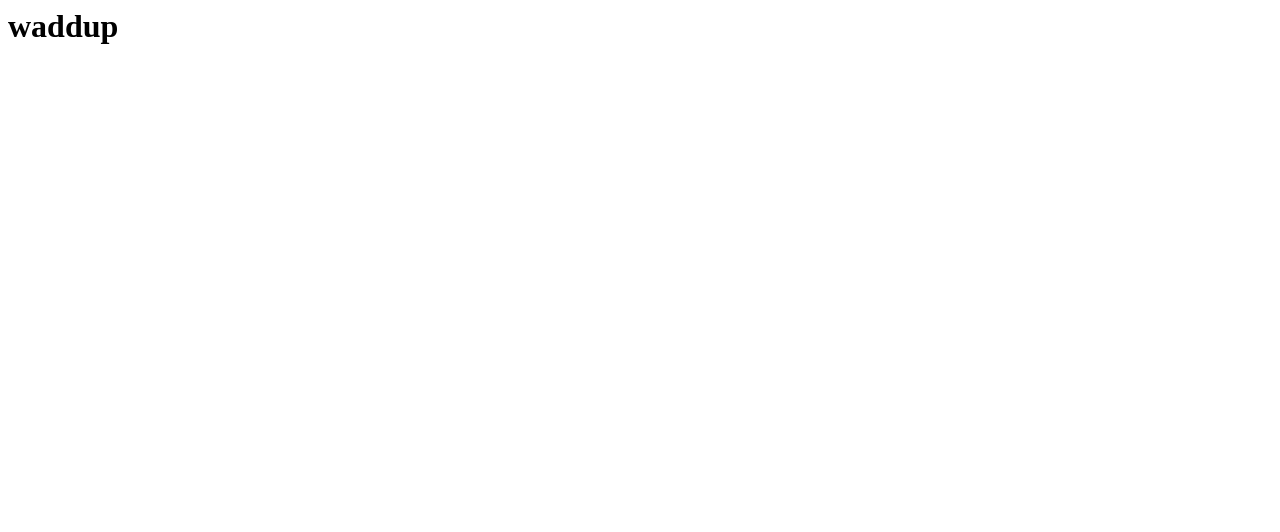
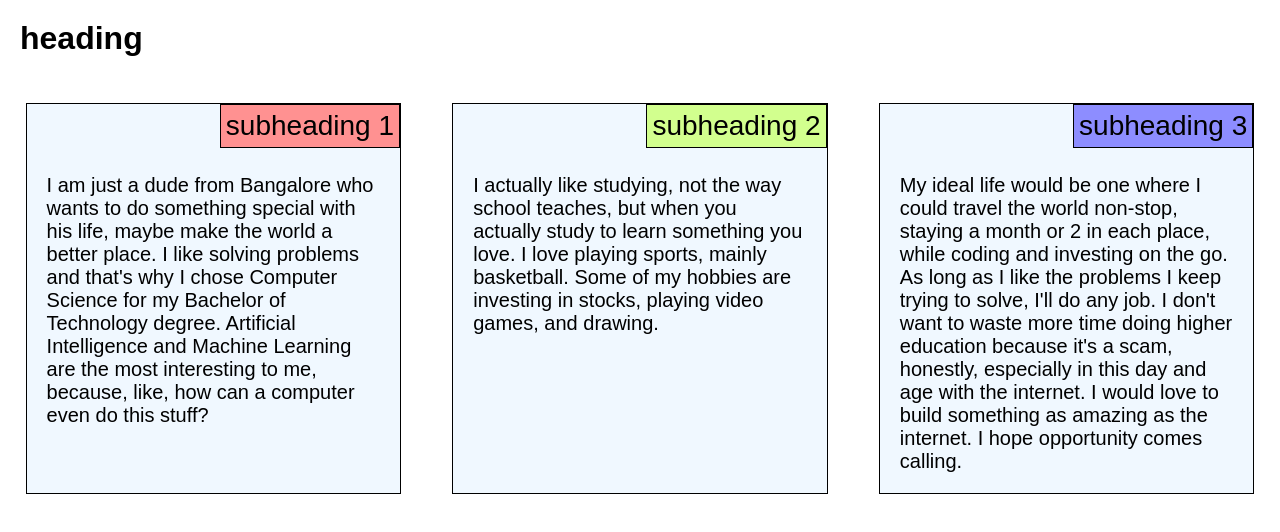
Before and after one commit to krishna-kenny/Coursera-HTML-CSS-and-Javascript-for-Web-Developers, a plain HTML site: page index.html in a window 1280 px wide. Drawn offline with Linux system fonts and the light colour scheme.

Commit message:
basic conditions met

```diff
--- a/css/styles.css
+++ b/css/styles.css
@@ -0,0 +1,66 @@
+* {
+    box-sizing: border-box;
+    font-family: Arial, Helvetica, sans-serif;
+    margin: 0px;
+    padding: 0px;
+}
+
+h1 {
+    margin: 20px;
+}
+
+.sectionContainer {
+    display: flex;
+    flex-wrap: wrap;
+}
+
+section {
+    padding: 20px;
+    margin: 2%;
+    border: 1px solid black;
+    position: relative;
+    background-color: aliceblue;
+}
+
+.secHead {
+    position: absolute;
+    top: 0;
+    right: 0;
+    border: 1px solid black;
+    padding: 5px;
+    font-size: 175%;
+}
+
+article {
+    padding-top: 50px;
+    font-size: 125%;
+}
+
+#sec1 {
+    background-color: rgb(255, 145, 145);
+}
+#sec2 {
+    background-color: rgb(210, 255, 142);
+}
+#sec3 {
+    background-color: rgb(141, 141, 255);
+}
+
+
+@media (min-width: 0px) and (max-width: 767px) {
+    section.mobile-size {
+        width: 96%;
+    }
+}
+
+@media (min-width: 768px) and (max-width: 991px) {
+    section.tablet-size {
+        width: 46%;
+    }
+}
+
+@media (min-width: 992px) {
+    section.desktop-size {
+        width: 29.33%;
+    }
+}
--- a/index.html
+++ b/index.html
@@ -1,13 +1,45 @@
-<DOCTYPE html>
-
+<!DOCTYPE html>
 <html>
 <head>
   <title>Kenny's Website</title>
-
-        <style src="css/styles.css" type="text/css"></style>
+  <link rel="stylesheet" href="./css/styles.css">
 </head>
 
 <body>
-        <h1>waddup</h1>
+  <h1>heading</h1>
+  <div class="sectionContainer">
+    <section class="desktop-size tablet-size mobile-size">
+        <div class="secHead" id="sec1">subheading 1</div>
+        <article>
+          I am just a dude from Bangalore who wants to do something special with
+          his life, maybe make the world a better place. I like solving problems
+          and that's why I chose Computer Science for my Bachelor of Technology
+          degree. Artificial Intelligence and Machine Learning are the most
+          interesting to me, because, like, how can a computer even do this
+          stuff?
+        </article>
+      </section>
+      <section class="desktop-size tablet-size mobile-size">
+        <div class="secHead" id="sec2">subheading 2</div>
+        <article>
+          I actually like studying, not the way school teaches, but when you
+          actually study to learn something you love. I love playing sports,
+          mainly basketball. Some of my hobbies are investing in stocks, playing
+          video games, and drawing.
+        </article>
+      </section>
+      <section class="desktop-size mobile-size">
+        <div class="secHead" id="sec3">subheading 3</div>
+        <article>
+          My ideal life would be one where I could travel the world non-stop,
+          staying a month or 2 in each place, while coding and investing on the
+          go. As long as I like the problems I keep trying to solve, I'll do any
+          job. I don't want to waste more time doing higher education because
+          it's a scam, honestly, especially in this day and age with the
+          internet. I would love to build something as amazing as the internet.
+          I hope opportunity comes calling.
+        </article>
+      </section>
+  </div>
 </body>
 </html>
```
Lines whose indentation alone changed are shown as unchanged.
